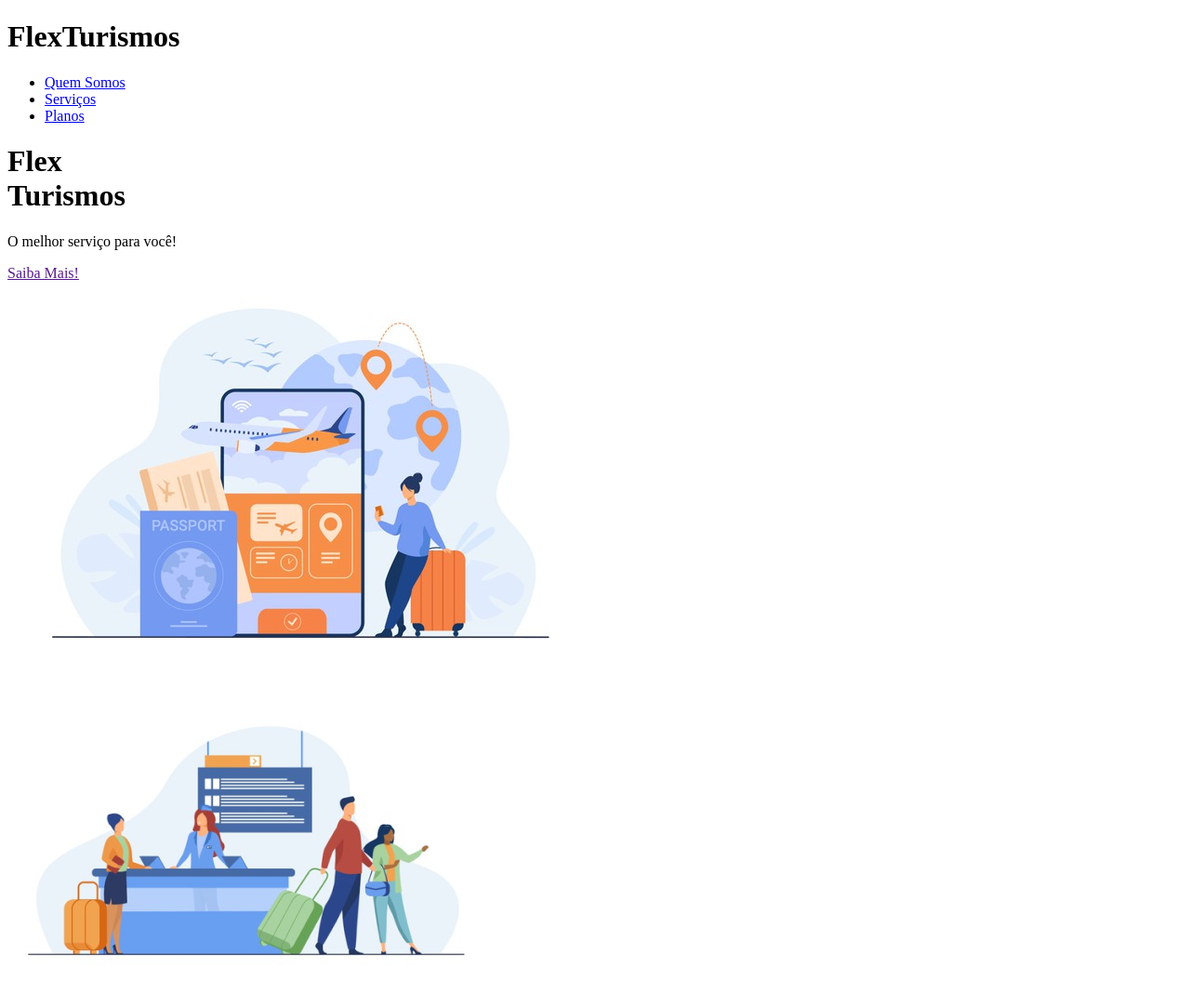
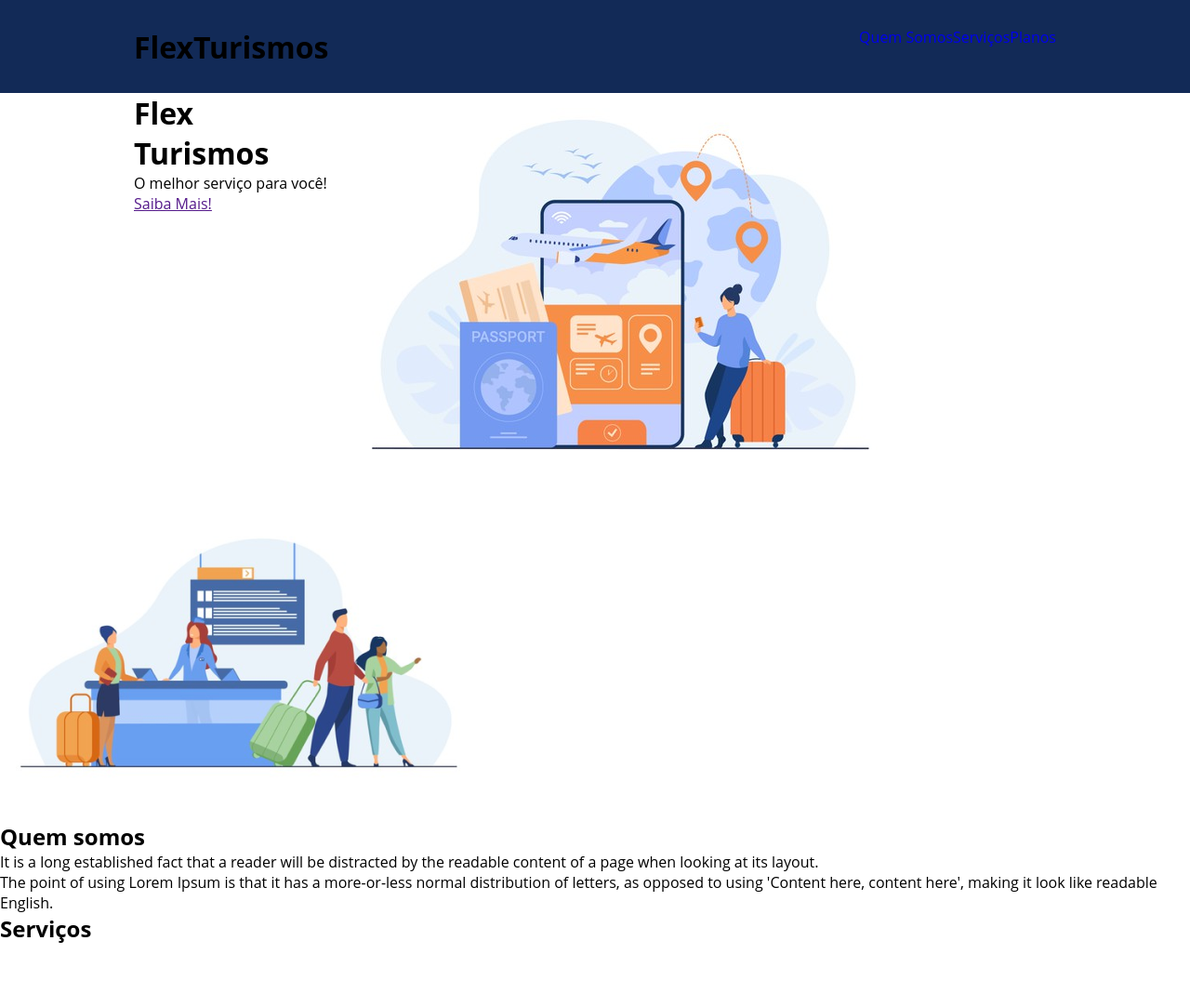
Before and after one commit to FelipeRibaDev/ProjetoFlexboxCSS, a plain HTML site: page index.html in a window 1280 px wide. Shown: the top 1083 px of the page at 93% size. Drawn offline with Linux system fonts and the light colour scheme.

Commit message:
Alterações básicas no index e style.css

```diff
--- a/index.html
+++ b/index.html
@@ -8,15 +8,17 @@
 </head>
 <body>
     <header>
-        <h1>FlexTurismos</h1>
-        <ul>
-            <li><a href="#quem-somos">Quem Somos</a></li>
-            <li><a href="#servicos">Serviços</a></li>
-            <li><a href="#planos">Planos</a></li>
-        </ul>
+        <div class="flex-container menu">
+            <div><h1>FlexTurismos</h1></div>
+            <ul class="list-items">
+                <li><a href="#quem-somos">Quem Somos</a></li>
+                <li><a href="#servicos">Serviços</a></li>
+                <li><a href="#planos">Planos</a></li>
+            </ul>
+        </div>
     </header>
 
-    <div>
+    <div class="flex-container">
         <div>
             <h1>Flex <br>Turismos</h1>
             <p>O melhor serviço para você!</p>
@@ -106,8 +108,8 @@
     </div>
 
     <footer>
-        <p>&copy; 2021 CSS Flexbox</p>
-        <p>Desenvolvido por: Seu nome aqui dev</p>
+        <p>&copy; 2022 CSS Flexbox</p>
+        <p>Desenvolvido por: Felipe Conegundes Riba</p>
     </footer>
 </body>
 </html>
--- a/style.css
+++ b/style.css
@@ -0,0 +1,37 @@
+*{
+    margin: 0;
+    padding: 0;
+    font-family: 'Open Sans', sans-serif;
+}
+
+ul{
+    list-style: none;
+    margin: 0;
+    padding: 0;
+}
+
+ul li a{
+    text-decoration: none;
+}
+
+.flex-container{
+    display: flex;
+    max-width: 992px;
+    margin: auto;
+    width: 100%;
+}
+header{
+    background-color: #122a57;
+    height: 100px;
+    display: flex;
+    align-items: center;
+
+}
+
+header .list-items{
+    display: flex;
+}
+
+header .menu{
+    justify-content: space-between;
+}
```
